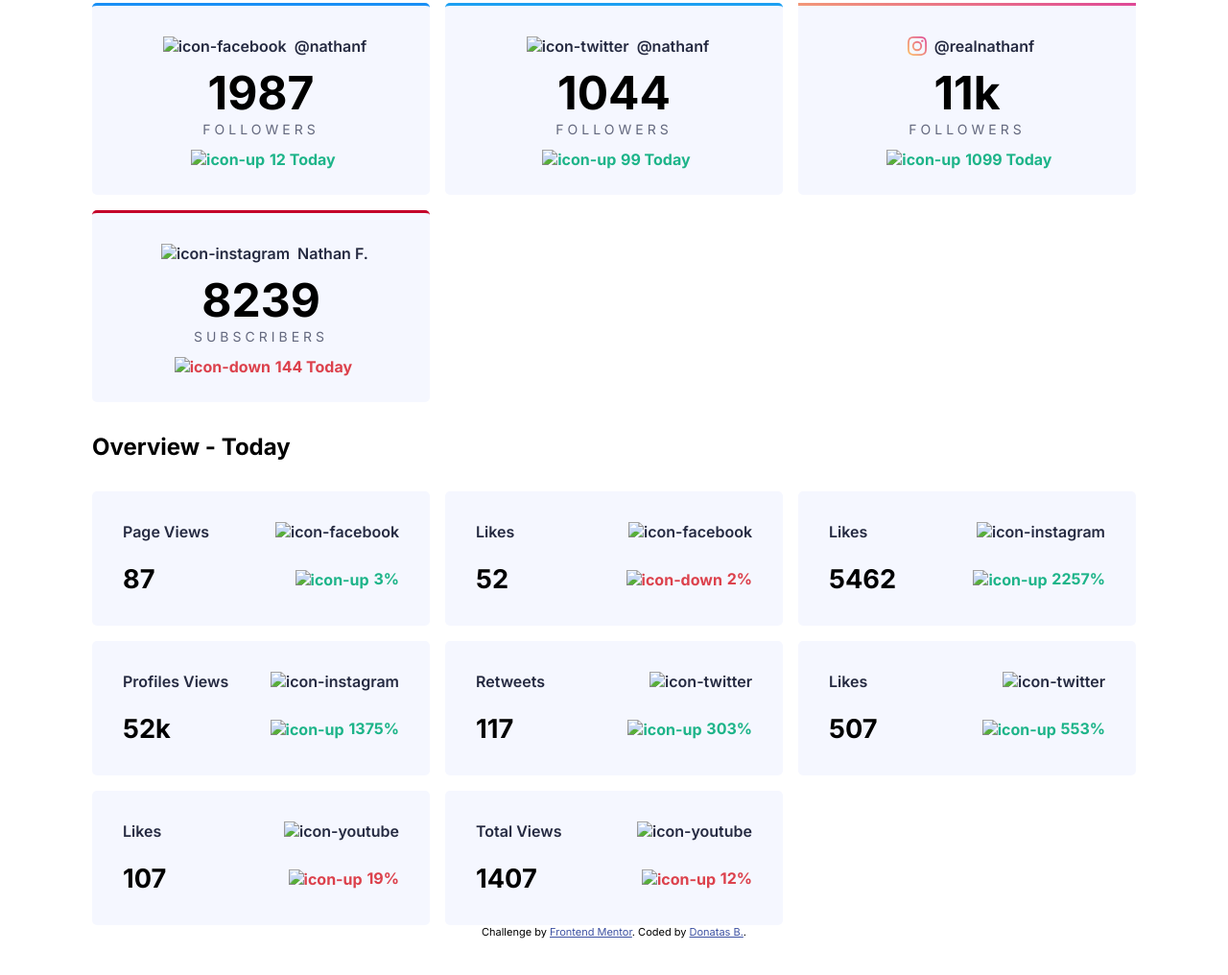
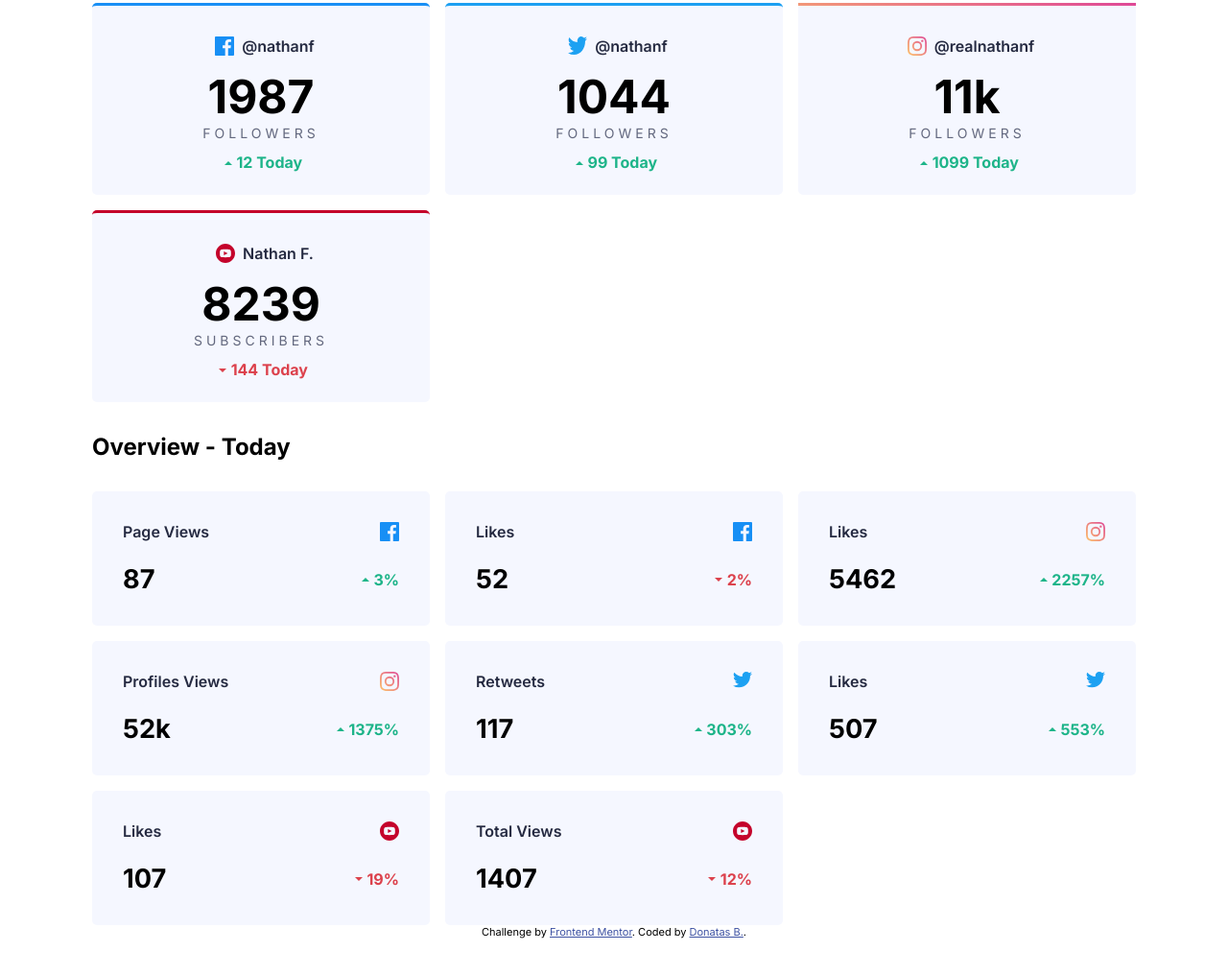
Before and after one commit to Donatas-prog/social-media-dashboard-with-theme-switcher-master, a plain HTML site: page index.html in a window 1280 px wide. Shown: the part 110-1126 px from the top of the page at 96% size. Drawn offline with Linux system fonts and the light colour scheme; the site is published under a folder, as on GitHub Pages, so addresses that start at the root find nothing.

Commit message:
second commit

```diff
--- a/index.html
+++ b/index.html
@@ -39,23 +39,23 @@
     <article class="article_dashboard">
       <div class="div_article blue_top">
         <div class="img">
-          <img src="/images/icon-facebook.svg" alt="icon-facebook" class="icon_facebook">@nathanf
+          <img src="images/icon-facebook.svg" alt="icon-facebook" class="icon_facebook">@nathanf
         </div>
         <div class="number_follower">
         <div class="number">1987</div>
         <p>Followers</p>
         </div>
-        <div class="today green"><img src="/images/icon-up.svg" alt="icon-up" class="icon_up">12 Today</div>
+        <div class="today green"><img src="images/icon-up.svg" alt="icon-up" class="icon_up">12 Today</div>
       </div>
       <div class="div_article x_top">
         <div class="img">
-          <img src="/images/icon-twitter.svg" alt="icon-twitter" class="icon_facebook">@nathanf
+          <img src="images/icon-twitter.svg" alt="icon-twitter" class="icon_facebook">@nathanf
         </div>
         <div class="number_follower">
         <div class="number">1044</div>
         <p>Followers</p>
         </div>
-        <div class="today green"><img src="/images/icon-up.svg" alt="icon-up" class="icon_up">99 Today</div>
+        <div class="today green"><img src="images/icon-up.svg" alt="icon-up" class="icon_up">99 Today</div>
       </div>
       <div class="div_article linear_top">
         <div class="img">
@@ -65,54 +65,54 @@
         <div class="number">11k</div>
         <p>Followers</p>
       </div>
-        <div class="today green"><img src="/images/icon-up.svg" alt="icon-up" class="icon_up">1099 Today</div>
+        <div class="today green"><img src="images/icon-up.svg" alt="icon-up" class="icon_up">1099 Today</div>
       </div>
       <div class="div_article youtube_top">
         <div class="img">
-          <img src="/images/icon-youtube.svg" alt="icon-instagram" class="icon_facebook">Nathan F.
+          <img src="images/icon-youtube.svg" alt="icon-instagram" class="icon_facebook">Nathan F.
         </div>
         <div class="number_follower">
         <div class="number">8239</div>
         <p>Subscribers</p>
         </div>
-        <div class="today red"><img src="/images/icon-down.svg" alt="icon-down" class="icon_up">144 Today</div>
+        <div class="today red"><img src="images/icon-down.svg" alt="icon-down" class="icon_up">144 Today</div>
       </div>
     </article>
     <section>
       <h2>Overview - Today</h2>
       <div class="overview_container">
       <div class="overview_div">
-        <div class="likes">Page Views<div class="overview_img"><img src="/images/icon-facebook.svg" alt="icon-facebook"></div></div>
-        <div class="overview_number">87<div class="percent green"><img src="/images/icon-up.svg" alt="icon-up" class="icon_up">3%</div></div>
+        <div class="likes">Page Views<div class="overview_img"><img src="images/icon-facebook.svg" alt="icon-facebook"></div></div>
+        <div class="overview_number">87<div class="percent green"><img src="images/icon-up.svg" alt="icon-up" class="icon_up">3%</div></div>
 
       </div><div class="overview_div">
-        <div class="likes">Likes<div class="overview_img"><img src="/images/icon-facebook.svg" alt="icon-facebook"></div></div>
-        <div class="overview_number">52<div class="percent red"><img src="/images/icon-down.svg" alt="icon-down" class="icon_up">2%</div></div>
+        <div class="likes">Likes<div class="overview_img"><img src="images/icon-facebook.svg" alt="icon-facebook"></div></div>
+        <div class="overview_number">52<div class="percent red"><img src="images/icon-down.svg" alt="icon-down" class="icon_up">2%</div></div>
 
       </div><div class="overview_div">
-        <div class="likes">Likes<div class="overview_img"><img src="/images/icon-instagram.svg" alt="icon-instagram"></div></div>
-        <div class="overview_number">5462<div class="percent green"><img src="/images/icon-up.svg" alt="icon-up" class="icon_up">2257%</div></div>
+        <div class="likes">Likes<div class="overview_img"><img src="images/icon-instagram.svg" alt="icon-instagram"></div></div>
+        <div class="overview_number">5462<div class="percent green"><img src="images/icon-up.svg" alt="icon-up" class="icon_up">2257%</div></div>
 
       </div><div class="overview_div">
-        <div class="likes">Profiles Views<div class="overview_img"><img src="/images/icon-instagram.svg" alt="icon-instagram"></div></div>
-        <div class="overview_number">52k<div class="percent green"><img src="/images/icon-up.svg" alt="icon-up" class="icon_up">1375%</div></div>
+        <div class="likes">Profiles Views<div class="overview_img"><img src="images/icon-instagram.svg" alt="icon-instagram"></div></div>
+        <div class="overview_number">52k<div class="percent green"><img src="images/icon-up.svg" alt="icon-up" class="icon_up">1375%</div></div>
 
 
       </div><div class="overview_div">
-        <div class="likes">Retweets<div class="overview_img"><img src="/images/icon-twitter.svg" alt="icon-twitter"></div></div>
-        <div class="overview_number">117<div class="percent green"><img src="/images/icon-up.svg" alt="icon-up" class="icon_up">303%</div></div>
+        <div class="likes">Retweets<div class="overview_img"><img src="images/icon-twitter.svg" alt="icon-twitter"></div></div>
+        <div class="overview_number">117<div class="percent green"><img src="images/icon-up.svg" alt="icon-up" class="icon_up">303%</div></div>
 
       </div><div class="overview_div">
-        <div class="likes">Likes<div class="overview_img"><img src="/images/icon-twitter.svg" alt="icon-twitter"></div></div>
-        <div class="overview_number">507<div class="percent green"><img src="/images/icon-up.svg" alt="icon-up" class="icon_up">553%</div></div>
+        <div class="likes">Likes<div class="overview_img"><img src="images/icon-twitter.svg" alt="icon-twitter"></div></div>
+        <div class="overview_number">507<div class="percent green"><img src="images/icon-up.svg" alt="icon-up" class="icon_up">553%</div></div>
 
       </div><div class="overview_div">
-        <div class="likes">Likes<div class="overview_img"><img src="/images/icon-youtube.svg" alt="icon-youtube"></div></div>
-        <div class="overview_number">107<div class="percent red"><img src="/images/icon-down.svg" alt="icon-up" class="icon_up">19%</div></div>
+        <div class="likes">Likes<div class="overview_img"><img src="images/icon-youtube.svg" alt="icon-youtube"></div></div>
+        <div class="overview_number">107<div class="percent red"><img src="images/icon-down.svg" alt="icon-up" class="icon_up">19%</div></div>
 
       </div><div class="overview_div">
-        <div class="likes">Total Views<div class="overview_img"><img src="/images/icon-youtube.svg" alt="icon-youtube"></div></div>
-        <div class="overview_number">1407<div class="percent red"><img src="/images/icon-down.svg" alt="icon-up" class="icon_up">12%</div></div>
+        <div class="likes">Total Views<div class="overview_img"><img src="images/icon-youtube.svg" alt="icon-youtube"></div></div>
+        <div class="overview_number">1407<div class="percent red"><img src="images/icon-down.svg" alt="icon-up" class="icon_up">12%</div></div>
 
       </div>
     </div>
```
